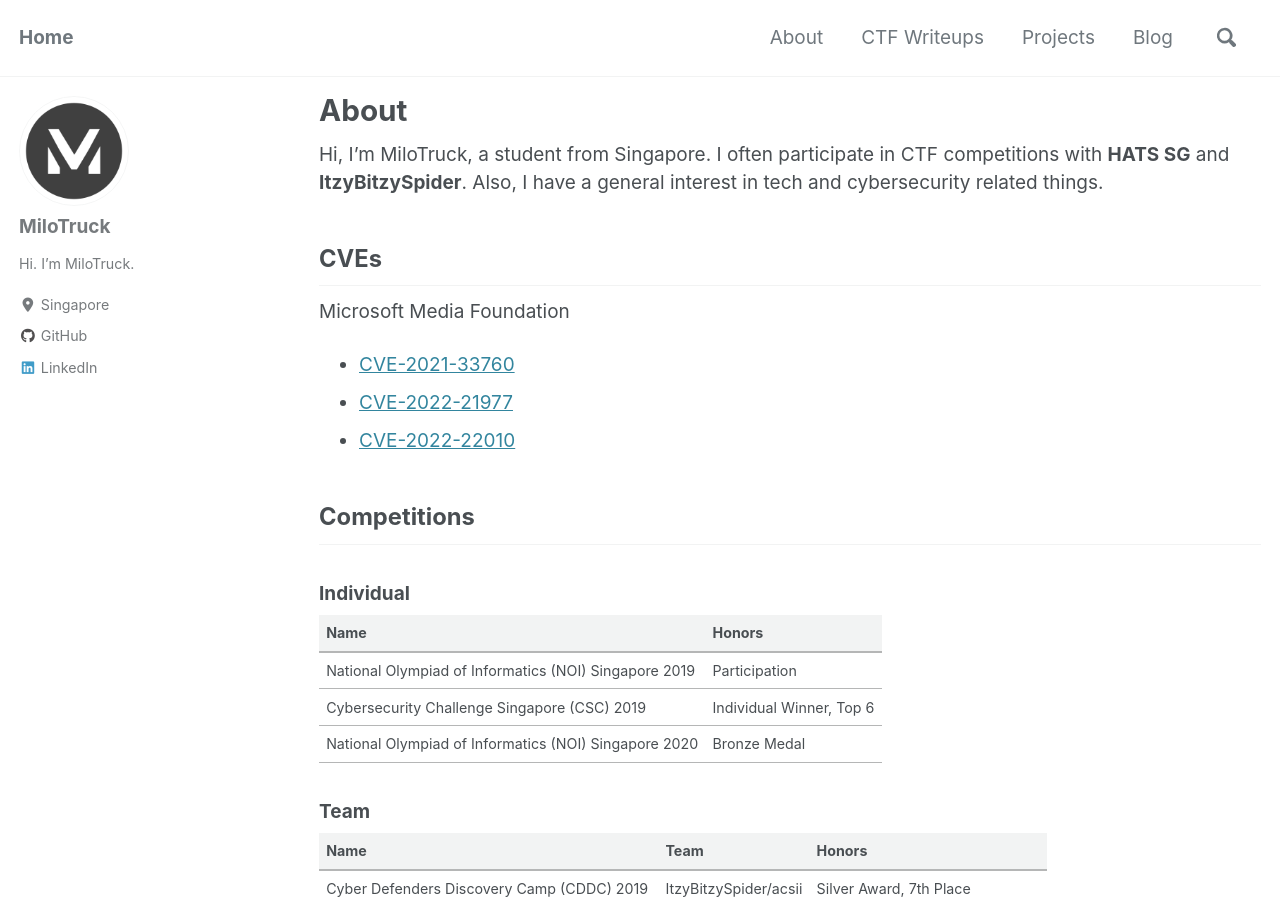
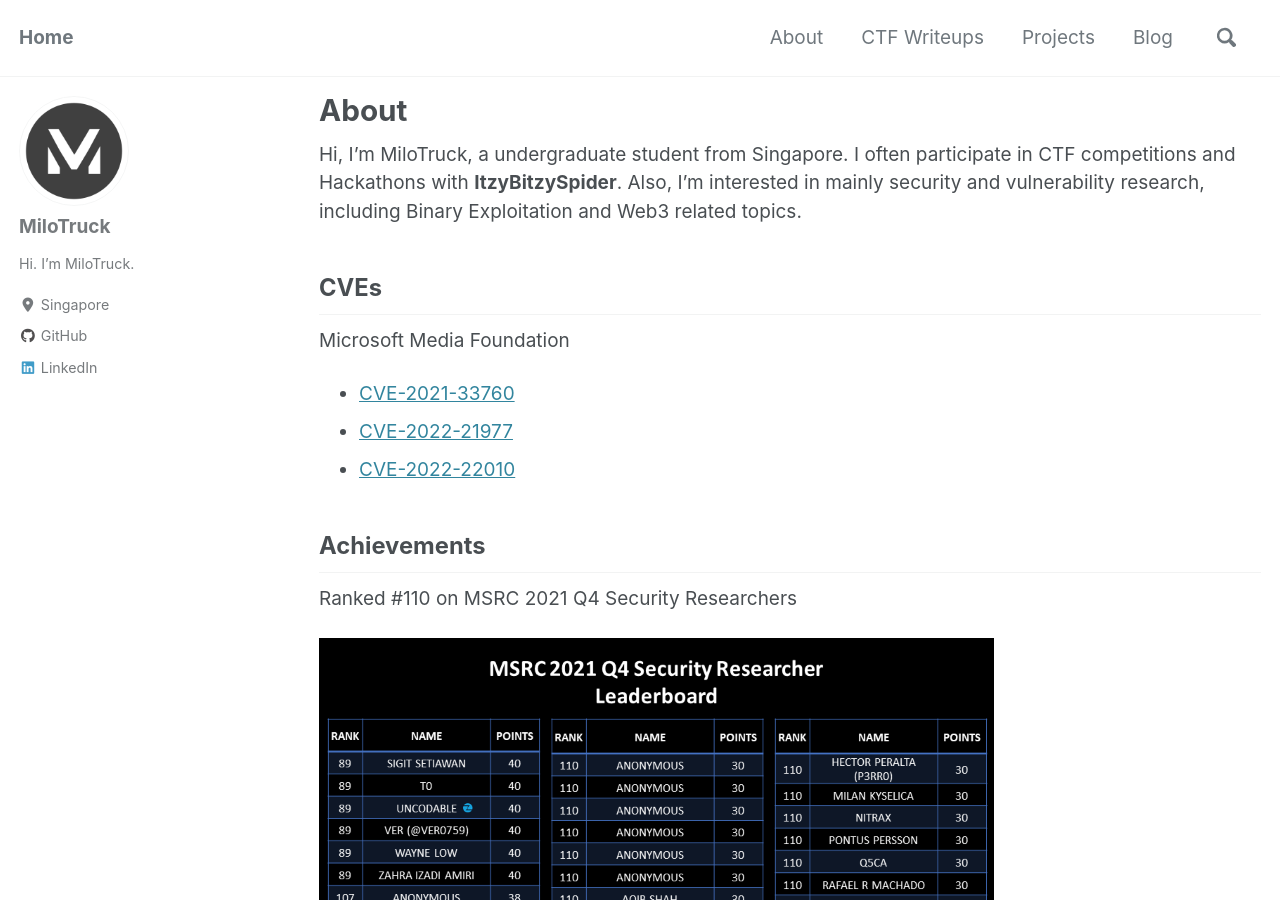
Before and after one commit to MiloTruck/milotruck.github.io, a Jekyll site: the page built from _pages/about.md, in a window 1280 px wide and 900 px high. Built offline with Jekyll 4.4.1, drawn with Linux system fonts in a browser that asks for light colours; cached includes are drawn as plain includes; nearby versions of some CDN libraries; some of the changed text lies outside the part shown.

Commit message:
Updated about

```diff
--- a/_pages/about.md
+++ b/_pages/about.md
@@ -5,7 +5,7 @@ layout: single
 classes: wide
 ---
 
-Hi, I'm MiloTruck, a student from Singapore. I often participate in CTF competitions with **HATS SG** and **ItzyBitzySpider**. Also, I have a general interest in tech and cybersecurity related things.
+Hi, I'm MiloTruck, a undergraduate student from Singapore. I often participate in CTF competitions and Hackathons with **ItzyBitzySpider**. Also, I'm interested in mainly security and vulnerability research, including Binary Exploitation and Web3 related topics.
 
 ## CVEs
 
@@ -13,6 +13,12 @@ Microsoft Media Foundation
 * [CVE-2021-33760](/blog/CVE-2021-33760)
 * [CVE-2022-21977](/blog/CVE-2022-21977)
 * [CVE-2022-22010](/blog/CVE-2022-22010)
+
+## Achievements
+Ranked #110 on MSRC 2021 Q4 Security Researchers
+
+![Demo](/assets/images/MSRC 2021 Q4 Leaderboard.png)
+
 
 ## Competitions
 
```
Also changed, not shown: other parts of _pages/about.md (+4 -0 lines), assets/images/MSRC 2021 Q4 Leaderboard.png (added).
